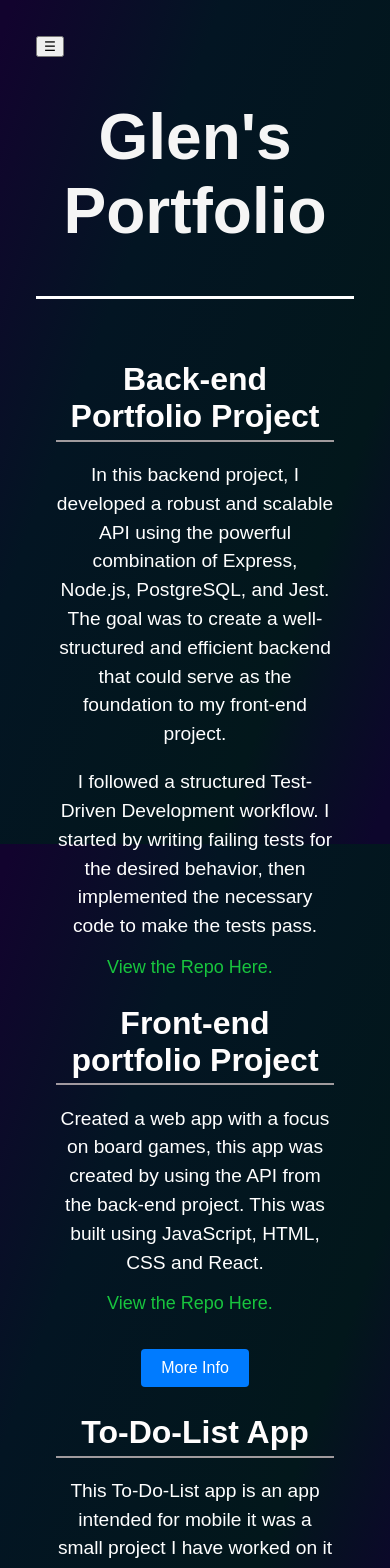
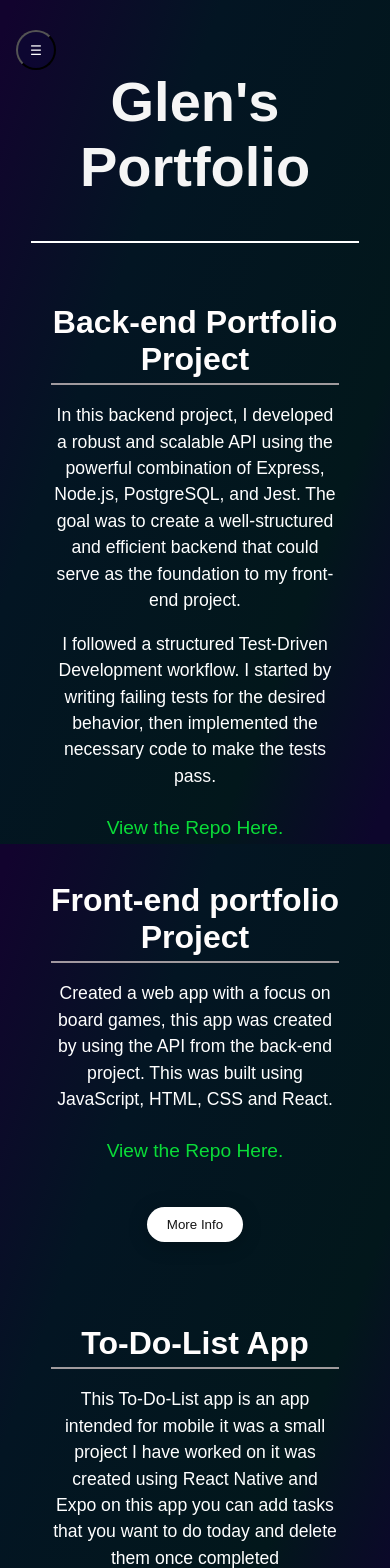
Before and after one commit to ggr1992/Portfolio-website, a React (Vite) app: page /projects in a window 390 px wide. Shown: the top 1568 px of the page. Built offline with nearby package versions, Linux system fonts and the light colour scheme.

Commit message:
Updates to make site more mobile friendly

```diff
--- a/src/Sidebar.css
+++ b/src/Sidebar.css
@@ -9,6 +9,21 @@
   transition: left 0.5s ease;
   overflow-y: auto;
   text-align: center;
+  z-index: 1000;
+}
+
+@media (max-width: 768px) {
+  .sidebar {
+    position: fixed;
+    top: 0;
+    left: -250px;
+    width: 100px;
+    height: 100%;
+    background-color: #0d0d21;
+    transition: left 0.5s ease;
+    overflow-y: auto;
+    text-align: center;
+  }
 }
 
 .sidebar.open {
--- a/src/components/About.css
+++ b/src/components/About.css
@@ -9,7 +9,7 @@
     font-size: 1.8rem;
     font-weight: bold;
     color: #ffffff;
-    margin-bottom: 1rem;
+    margin-bottom: 0.5rem;
     border-bottom: 1px solid #ffffffba;
   }
 
@@ -29,14 +29,13 @@
     margin-right: auto;
     display: inline-block;
     font-size: larger;
-    margin-right: 30px;
     padding-bottom: 10px;
     margin-top: 15px;
 
   }
 
   .about a:hover {
-    color: rgba(162, 230, 223, 0.717);
+    color: rgb(255, 255, 255);
   }
 
   .contact {
--- a/src/components/About.jsx
+++ b/src/components/About.jsx
@@ -5,16 +5,16 @@ import './About.css'
 const About = () => {
   return (
     <div id="about">
-    <section className="about">
+     <section className="about">
     <h2 className="section-heading">About Me</h2>
     <p>
-    Hi, I'm Glen, a junior software developer with a passion for creativity. I completed Northcoders' intensive 13-week bootcamp, Through this experience, I've transformed my passion for technology into practical coding skills. This portfolio reflects my journey and commitment to the world of coding.
+      Hi, I'm Glen, a junior software developer with a passion for creativity. I completed Northcoders' intensive 13-week bootcamp. Through this experience, I've transformed my passion for technology into practical coding skills. This portfolio reflects my journey and commitment to the world of coding.
     </p>
     <p>
-    Throughout the bootcamp, I immersed myself in different programming languages and technologies, with a primary focus on JavaScript. I took on both front-end and back-end projects I enjoy problem solving that tackling these projects helped me improve my problem solving ability.
+      Throughout the bootcamp, I immersed myself in different programming languages and technologies, with a primary focus on JavaScript. I took on both front-end and back-end projects. I enjoy problem-solving, and tackling these projects helped me improve my problem-solving ability.
     </p>
     <p>
-    One highlight of of the bootcamp test-driven development (TDD). This approach not only refined my coding skills but helped me to be disciplined and methodical when it comes to creating software.
+      One highlight of the bootcamp was test-driven development (TDD). This approach not only refined my coding skills but also helped me be disciplined and methodical when it comes to creating software.
     </p>
     <p>Feel free to check out my portfolio of projects, where I showcase my coding journey and the work I've accomplished.</p>
     <a
--- a/src/components/More-info/More-info-Calculator.jsx
+++ b/src/components/More-info/More-info-Calculator.jsx
@@ -68,6 +68,7 @@ function MoreInfoCalculator() {
     nextArrow: <CustomNextArrow />,
   };
 
+
   return (
     <div className="MoreInfo-container">
       <button className="fold-button" onClick={toggleCarousel}>
--- a/src/components/More-info/More-info-Front-end.jsx
+++ b/src/components/More-info/More-info-Front-end.jsx
@@ -27,22 +27,22 @@ function MoreInfoFrontEnd() {
     media: image,
     alt: "Image of a to do list",
     description:
-      "This is the home page from here you can view the amount of comments a board game has aswell as click on the name of a board game to navigate to a page displaying the information about that given board game.",
+      "This is the homepage where you can see the comments for each board game and click on a game's name to view more details about it.",
    },
    {
-    type: "image",
-    media: comment,
-    alt: "Image of a to do list",
-    description:
-      "There were some blockers for this project as it was the first time I had used axios to fetch data from an API and I was trying also trying to improve my CSS skills during this project. I am still working on the aspects of this project so expect more to be added in the near future",
-   },
-   {
-    type: "image",
-    media: review,
-    alt: "Image of a to do list",
-    description:
-      "This is the page for a review for an individual board game here you can view information such as when this post was created and the author of the post you can also vote on this review and scroll down or press the button at the top of the page to view comments related to this review",
-   },
+     type: "image",
+     media: review,
+     alt: "Image of a to do list",
+     description:
+     "This page is dedicated to reviews for specific board games. Here, you can see details like the post's creation date and author. You also have the option to vote on the review and scroll down or use the button at the top to see related comments.",
+    },
+    {
+     type: "image",
+     media: comment,
+     alt: "Image of a to do list",
+     description:
+       "I encountered challenges while working on this project, especially when using axios to fetch data from an API for the first time. Additionally, I aimed to enhance my CSS skills during the development. I'm still working on refining certain aspects of the project, and I'm planning to make further improvements soon.",
+    },
   ];
 
   const [isCarouselFolded, setIsCarouselFolded] = useState(true);
--- a/src/components/Projects.css
+++ b/src/components/Projects.css
@@ -2,6 +2,7 @@
     padding: 20px;
     color: white;
     text-align: center;
+    justify-content: center;
   }
   .Projects h2 {
     font-size: 2rem;
@@ -9,6 +10,7 @@
   color: #fffdfd;
   margin-bottom: 0.5rem;
   border-bottom: 2px solid #dacdcdba;
+  padding-top: 0.4rem;
   padding-bottom: 0.3rem;
   }
 
@@ -21,22 +23,23 @@
   }
 
   .Projects p {
-    font-size: 1.2rem;
+    font-size: 1.1rem;
   color: #ffffff;
   line-height: 1.5;
-  margin-bottom: 1rem;
+  margin-bottom: 0.8rem;
   }
 
   .Projects a {
-    color: #18c53e;
+    color: #0adc38;
     text-decoration: none;
-    margin-right: 10px;
-    display: block;
-    margin-bottom: 10px;
-    font-size: large;
+    margin-right: auto;
+    display: inline-block;
+    font-size: larger;
+    padding-bottom: 10px;
+    margin-top: 15px;
 
   }
 
   .Projects a:hover {
-    color: rgb(93, 154, 154);
+    color: rgb(255, 255, 255);
   }
--- a/src/components/Tech.css
+++ b/src/components/Tech.css
@@ -1,3 +1,22 @@
+@media (max-width: 768px) {
+  .Carousel-container {
+    width: 90%;
+    margin: 0 auto;
+  }
+
+
+  .Logo {
+    max-width: 100%;
+    height: auto;
+  }
+  .Tech-description {
+    padding-top: 20px;
+  font-size: 10px;
+  margin-top: 10px;
+  text-align: center;
+  color: #f9f8f8;
+}
+}
 .Carousel-container {
     max-width: 80%;
     margin: auto;
@@ -22,6 +41,7 @@
   }
   .Tech-description {
     padding-top: 20px;
+    padding-bottom: 10px;
   font-size: 14px;
   margin-top: 10px;
   text-align: center;
@@ -53,7 +73,8 @@
 
 .slick-dots li button:before {
   color: #aaa;
-  font-size: 12px;
+  font-size: 10px;
+  width: 100%;
 }
 
 .custom-arrow {
--- a/src/components/Tech.jsx
+++ b/src/components/Tech.jsx
@@ -78,11 +78,11 @@ function Tech() {
   ];
 
   const settings = {
-    dots: true,
+    dots: false,
     infinite: true,
     speed: 1000,
-    slidesToShow: 5,
-    slidesToScroll: 3,
+    slidesToShow: window.innerWidth >= 768 ? 5 : 1,
+    slidesToScroll: window.innerWidth >= 768 ? 3 : 1,
     prevArrow: <CustomPrevArrow />,
     nextArrow: <CustomNextArrow />,
   };
--- a/src/components/moreInfo.css
+++ b/src/components/moreInfo.css
@@ -13,9 +13,36 @@
 }
 
 .Media-wrapper {
+  display: flex;
+  flex-direction: column;
+  align-items: center;
+  justify-content: center;
+  text-align: center;
+  margin: 0 auto;
+}
 
-  text-align: center;
-  border-bottom: 1px solid #ffffff;
+/* Media query for phones */
+@media (max-width: 768px) {
+  .Media-wrapper {
+    display: block;
+    text-align: center; /* Keep text centered */
+    margin: 20px auto;
+  }
+
+  .Centered-video {
+    display: none; /* Hide centered video on phone */
+  }
+
+  .Media {
+    width: 100%; /* Make images and videos full width on phone */
+    height: auto;
+  }
+  .Media-description {
+    margin-top: 8px;
+    font-size: 12px;
+    color: #f8f8f8;
+
+  }
 }
 
 .Media {
@@ -28,28 +55,29 @@
   justify-content: center;
   align-items: center;
   width: 100%;
-  height: 600px;
-
+  height: 100%; /* Change height to 100% */
 }
 
 
 .Media-description {
   margin-top: 10px;
-  font-size: 16px;
+  font-size: 14px;
   color: #f8f8f8;
 
 }
 
 .fold-button {
-  display: block;
-  margin: 20px auto;
-  padding: 10px 20px;
-  background-color: #007bff;
-  color: #fff;
   border: none;
-  border-radius: 4px;
-  cursor: pointer;
-  font-size: 16px;
+	outline: none;
+	padding: 10px 20px;
+	border-radius: 50px;
+	color: #141414;
+	background: #ffffff;
+	margin-bottom: 50px;
+	box-shadow: 0 3px 20px 0 #0000003b;
+}
+.fold-button:hover{
+	cursor: pointer;
 }
 
 .Carousel-container {
@@ -88,12 +116,13 @@
   position: absolute;
   top: 39%;
   transform: translateY(-70%);
-  background-color: rgba(23, 50, 220, 0.587);
+  background-color: rgba(11, 21, 88, 0.587);
   color: white;
-  font-size: 30px;
+  font-size: 20px;
   border: none;
   cursor: pointer;
   padding: 5px 10px;
+  border-radius: 50%;
 }
 
 .prev-arrow {
--- a/src/styles.css
+++ b/src/styles.css
@@ -22,21 +22,32 @@ body {
 
 
 .header {
-  font-size: 2rem;
+  font-size: 1.75rem;
   text-align: center;
   font-weight: bold;
-  color: #f5f5f5; /* Change to your preferred color */
-  margin-bottom: 1rem;
-  border-bottom: 3px solid #ffffff; /* Add an underline effect */
+  color: #f5f5f5;
+  margin-bottom: 0.5rem;
+  border-bottom: 2px solid #ffffff;
   padding-bottom: 0.3rem;
   }
 
   .app {
     font-family: Arial, sans-serif;
-    padding: 20px;
+    padding: 15px;
   }
+ .open-sidebar-button{
+  border-radius: 50%;
+  width: 40px;
+  height: 40px;
+ background-color:#0c083a61;
+ color: white;
+ position: fixed;
+  top: 30px;
+  left: 16px;
 
+ }
   .moving-button {
     position: fixed;
     top: 30px;
+
   }
```
